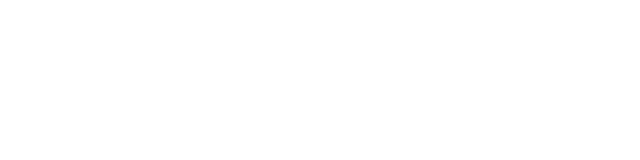
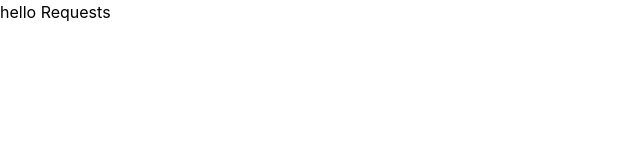
Before and after one commit to ValerioPacciani/bookshare, a React (Vite) app in the folder client/: page /requests in a window 1280 px wide. Before the commit this address had no page. Shown: the top 160 px of the page, without its empty margins (0-640 px from the left). Built offline with nearby package versions, Linux system fonts and the light colour scheme.

Commit message:
Map and Request page creation, Routing, is a small commit, but i need it for sync the changes

```diff
--- a/client/src/App.jsx
+++ b/client/src/App.jsx
@@ -4,7 +4,8 @@ import { BrowserRouter, Routes, Route, Link } from "react-router-dom";
 import Home from './pages/Home'
 import Login from './pages/Login'
 import Register from './pages/Register'
-
+import Requests from './pages/Requests'
+import Map from './pages/Map'
 //REMBER TODO quando creo una chiamata di post se ho un immagine devo farlo sempre con multipart/form-data altimenti multer mi da errore nel backend
 
 function App() {
@@ -14,6 +15,8 @@ function App() {
         <Route path="/" element={<Home />} />
         <Route path="/login" element={<Login />} />
         <Route path="/register" element={<Register />} />
+        <Route path="/map" element={<Map />} />
+        <Route path="/requests" element={<Requests />} />
       </Routes>
     </BrowserRouter>
   )
--- a/client/src/components/Sidebar.jsx
+++ b/client/src/components/Sidebar.jsx
@@ -10,11 +10,11 @@ const Sidebar = () => {
             </div>
             <div className="flex flex-row space-x-3  hover:bg-slate-400  ml-4 rounded-2xl">
                 <Map />
-                <Link to={"/"}>Map</Link>
+                <Link to={"/map"}>Map</Link>
             </div>
             <div className="flex flex-row space-x-3  hover:bg-slate-400  ml-4 rounded-2xl">
                 <Compass />
-                <Link to={"/"}>Discover</Link>
+                <Link to={"/requests"}>Requests</Link>
             </div>
             <div className="flex flex-row space-x-3  hover:bg-slate-400  ml-4 rounded-2xl">
                 <Cog />
--- /dev/null
+++ b/client/src/pages/Map.jsx
@@ -0,0 +1,14 @@
+const Map = () => {
+
+    return (
+        <div>
+            hello Map
+        </div>
+    )
+
+}
+
+
+
+
+export default Map
--- /dev/null
+++ b/client/src/pages/Requests.jsx
@@ -0,0 +1,10 @@
+const Requests = () => {
+    return (
+        <div>
+            hello Requests
+        </div>
+    )
+}
+
+
+export default Requests
```
